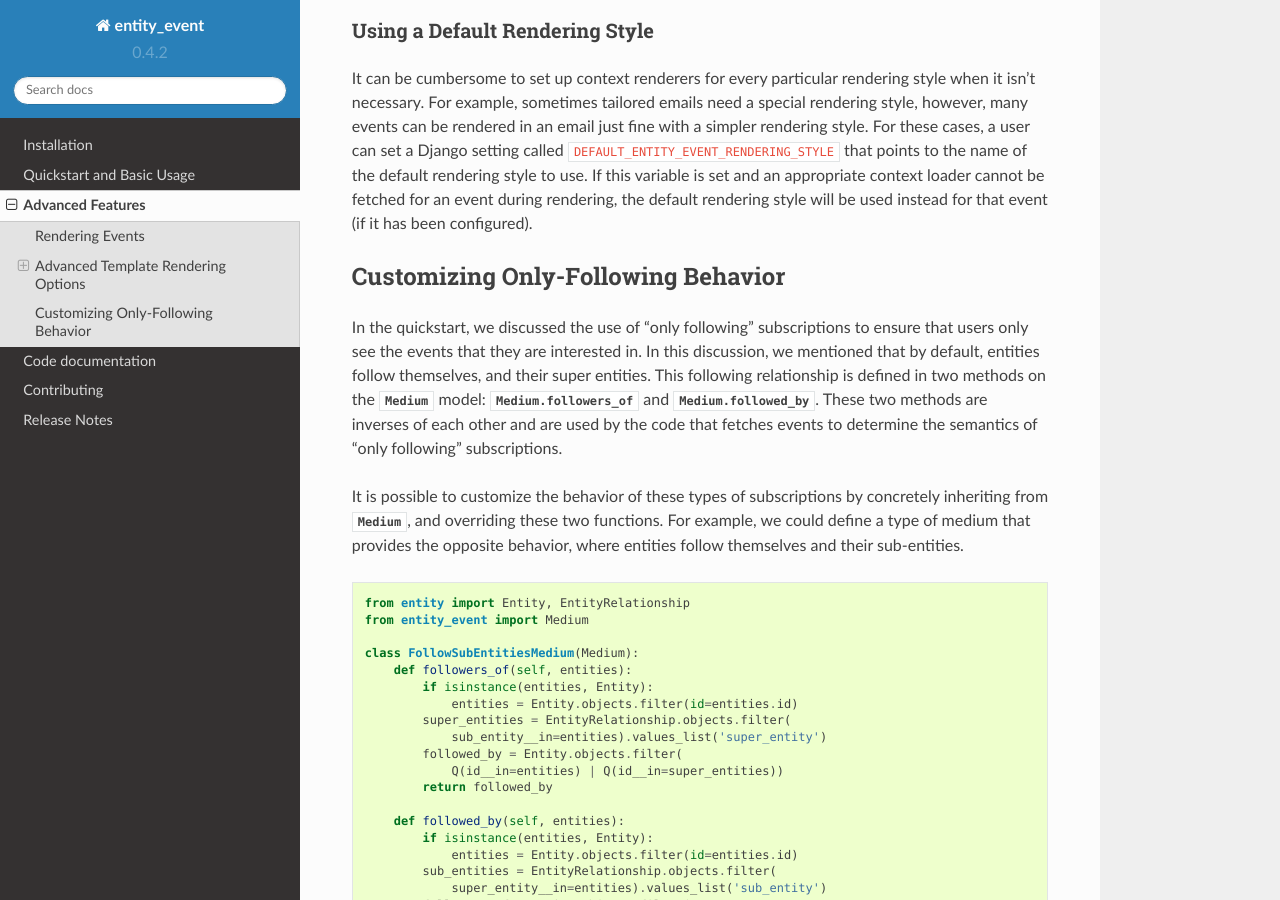
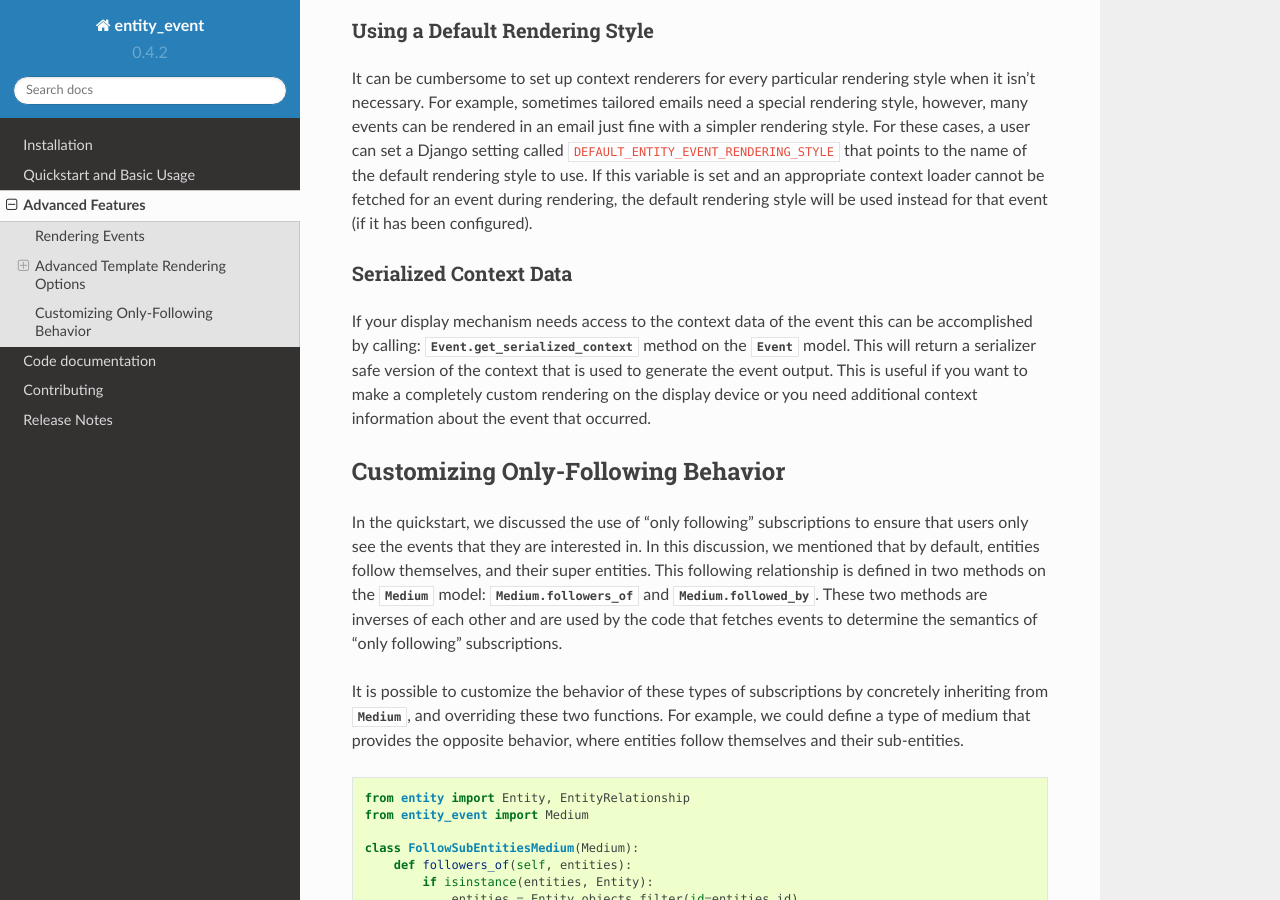
Before and after one commit to ambitioninc/django-entity-event, a Sphinx documentation site: the page built from docs/advanced_features.rst, in a window 1280 px wide and 900 px high, scrolled down 3121 px. Built offline with Sphinx 7.4.7 and the Read the Docs theme 2.0.0, drawn with Linux system fonts in a browser that asks for light colours.

Commit message:
*Added docs

```diff
--- a/docs/advanced_features.rst
+++ b/docs/advanced_features.rst
@@ -164,6 +164,17 @@ default rendering style to use. If this variable is set and an appropriate conte
 be fetched for an event during rendering, the default rendering style will be used instead for
 that event (if it has been configured).
 
+Serialized Context Data
++++++++++++++++++++++++
+
+If your display mechanism needs access to the context data of the event this can be accomplished by calling:
+:py:meth:`Event.get_serialized_context
+<entity_event.models.Event.get_serialized_context>` method on the
+:py:class:`~entity_event.models.Event` model. This will return a serializer safe version of the context that is used
+to generate the event output. This is useful if you want to make a completely custom rendering on the display device
+or you need additional context information about the event that occurred.
+
+
 Customizing Only-Following Behavior
 -----------------------------------
 
```
